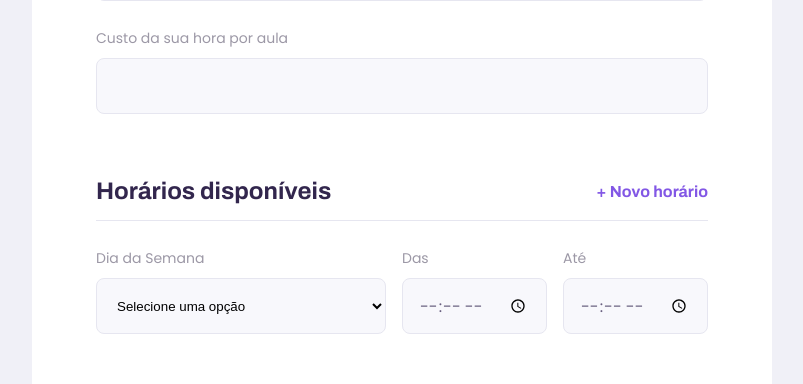
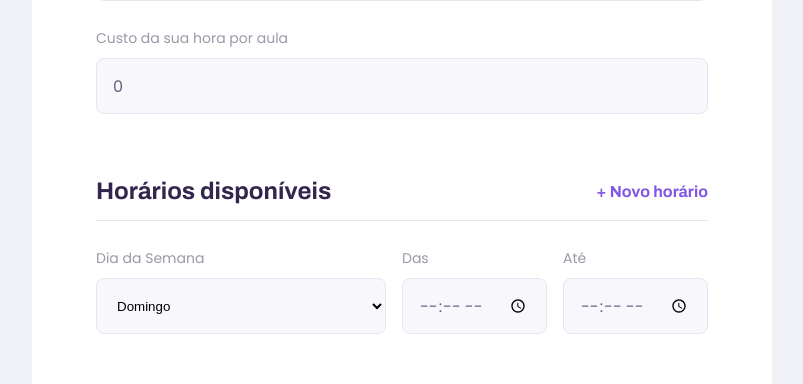
Before and after one commit to RodrigoNovais/rocketseat-nlw-2, a React (Create React App) app in the folder web/: page /give-classes in a window 1280 px wide. Shown: the part 1177-1561 px from the top of the page, without its empty margins (238-1041 px from the left). Built offline with nearby package versions, Linux system fonts and the light colour scheme.

Commit message:
web: Register Profile

```diff
--- a/web/src/pages/TeacherForm/index.tsx
+++ b/web/src/pages/TeacherForm/index.tsx
@@ -1,15 +1,68 @@
-import React from 'react'
+import React, { useState } from 'react'
+import { useHistory } from 'react-router-dom'
 
-import PageHeader from '../../components/PageHeader';
-import Input from '../../components/Input';
-import TextArea from '../../components/TextArea';
-import Select from '../../components/Select';
+import PageHeader from '../../components/PageHeader'
+import Input from '../../components/Input'
+import TextArea from '../../components/TextArea'
+import Select from '../../components/Select'
 
 import warningIcon from '../../assets/images/icons/warning.svg'
 
-import './styles.css';
+import api from '../../services/api'
+
+import './styles.css'
+
+export type Schedule = {
+    week_day: number
+    from: string
+    to: string
+}
 
 const TeacherForm: React.FC = () => {
+    const history = useHistory()
+
+    const [name, setName] = useState<string>('')
+    const [avatar, setAvatar] = useState<string>('')
+    const [whatsApp, setWhatsApp] = useState<string>('')
+    const [bio, setBio] = useState<string>('')
+
+    const [subject, setSubject] = useState<string>('')
+    const [cost, setCost] = useState<number>(0)
+
+    const [scheduleItems, setScheduleItems] = useState<Schedule[]>([
+        { week_day: 0, from: '', to: '' }
+    ])
+
+    const addNewScheduleItem = () => {
+        setScheduleItems([
+            ...scheduleItems,
+            { week_day: 0, from: '', to: '' }
+        ])
+    }
+
+    const setScheduleItemValue = (position: number, field: string, value: string) => {
+        const updatedScheduleItems = scheduleItems.map((scheduleItem, index) => {
+            if (index === position)
+                return { ...scheduleItem, [field]: value }
+
+            return scheduleItem
+        })
+
+        setScheduleItems(updatedScheduleItems)
+    }
+
+    const handleCreateClass = (e: React.FormEvent) => {
+        e.preventDefault()
+
+        api.post('/classes', { name, avatar, whatsApp, bio, subject, cost, schedule: scheduleItems })
+            .then(() => {
+                alert('YAY')
+
+                history.push('/')
+            })
+            .catch(() => alert(';('))
+    }
+
     return (
         <div id="page-teacher-form" className="container">
             <PageHeader
@@ -17,20 +70,23 @@ const TeacherForm: React.FC = () => {
                 description="O primeiro passo é preencher esse formulário de inscrição."/>
 
             <main>
+                <form onSubmit={handleCreateClass}>
                     <fieldset>
                         <legend>Seus dados</legend>
 
-                    <Input name="name" label="Nome Completo" />
-                    <Input name="avatar" label="Avatar" />
-                    <Input name="whatsApp" label="WhatsApp" />
+                        <Input name="name" label="Nome Completo" value={name} onChange={e => setName(e.target.value)} />
+                        <Input name="avatar" label="Avatar" value={avatar} onChange={e => setAvatar(e.target.value)} />
+                        <Input name="whatsApp" label="WhatsApp" value={whatsApp} onChange={e => setWhatsApp(e.target.value)} />
 
-                    <TextArea name="bio" label="Biografia" />
+                        <TextArea name="bio" label="Biografia" value={bio} onChange={e => setBio(e.target.value)} />
                     </fieldset>
 
                     <fieldset>
                         <legend>Sobre a aula</legend>
 
-                    <Select name="subject" label="Matéria" options={[
+                        <Select name="subject" label="Matéria"
+                            value={subject} onChange={e => setSubject(e.target.value)}
+                            options={[
                             { value: 'Artes', label: 'Artes' },
                             { value: 'Biologia', label: 'Biologia' },
                             { value: 'Ciências', label: 'Ciências' },
@@ -42,17 +98,21 @@ const TeacherForm: React.FC = () => {
                             { value: 'Química', label: 'Química' },
                         ]} />
 
-                    <Input name="cost" label="Custo da sua hora por aula" />
+                        <Input name="cost" label="Custo da sua hora por aula" value={cost} onChange={e => setCost(Number(e.target.value))} />
                     </fieldset>
 
                     <fieldset>
                         <legend>
                             Horários disponíveis
-                        <button type="button">+ Novo horário</button>
+                            <button type="button" onClick={addNewScheduleItem}>+ Novo horário</button>
                         </legend>
 
-                    <div className="schedule-item">
-                            <Select name="week-day" label="Dia da Semana"  options={[
+                        { scheduleItems.map((scheduleItem, index) => (
+                            <div key={index} className="schedule-item">
+                                <Select name="week-day" label="Dia da Semana"
+                                    value={scheduleItem.week_day}
+                                    onChange={e => setScheduleItemValue(index, 'week_day', e.target.value)}
+                                    options={[
                                     { value: '0', label: 'Domingo' },
                                     { value: '1', label: 'Segunda-Feira' },
                                     { value: '2', label: 'Terça-Feira' },
@@ -62,10 +122,15 @@ const TeacherForm: React.FC = () => {
                                     { value: '6', label: 'Sábado' },
                                 ]} />
 
-                            <Input type="time" name="from" label="Das" />
+                                <Input type="time" name="from" label="Das"
+                                    value={scheduleItem.from}
+                                    onChange={e => setScheduleItemValue(index, 'from', e.target.value)} />
 
-                            <Input type="time" name="to" label="Até" />
+                                <Input type="time" name="to" label="Até"
+                                    value={scheduleItem.to}
+                                    onChange={e => setScheduleItemValue(index, 'to', e.target.value)} />
                             </div>
+                        )) }
                     </fieldset>
 
                     <footer>
@@ -75,11 +140,12 @@ const TeacherForm: React.FC = () => {
                             Preencha todos os dados
                         </p>
 
-                    <button type="button">Salvar cadastro</button>
+                        <button type="submit">Salvar cadastro</button>
                     </footer>
+                </form>
             </main>
         </div>
-    );
-};
+    )
+}
 
-export default TeacherForm;
+export default TeacherForm
```
Lines whose indentation alone changed are shown as unchanged.
